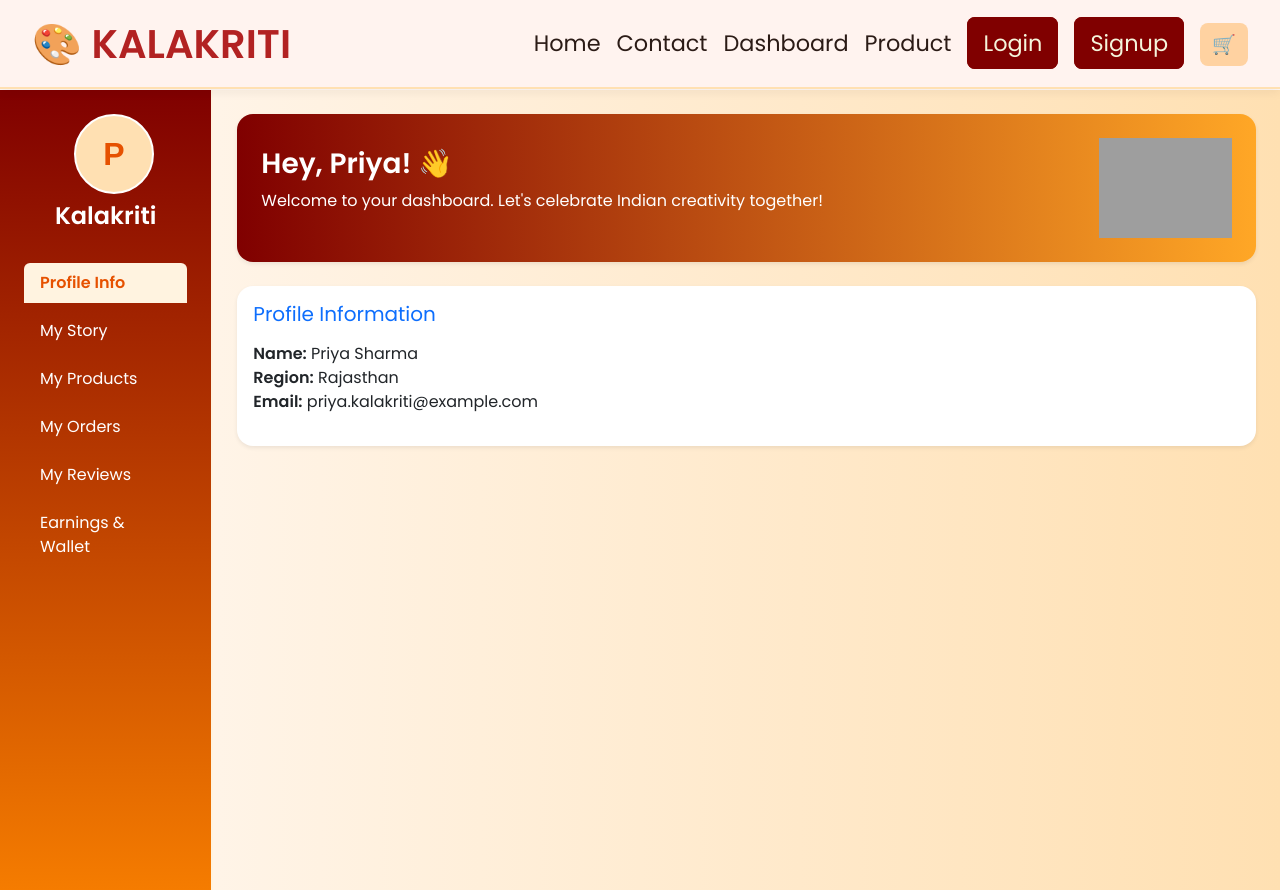
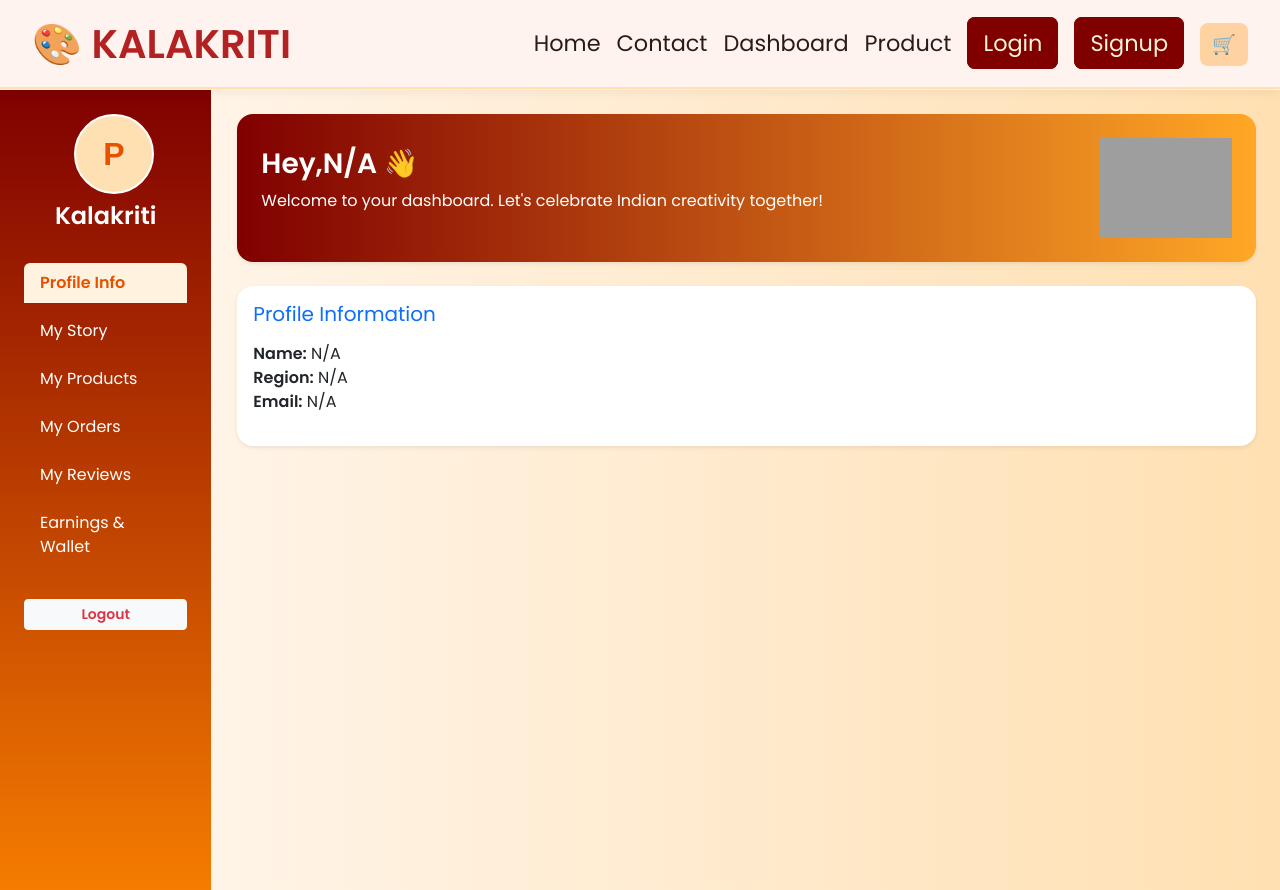
Before and after one commit to laxmikandivalasa/KalakritiAU, a React (Create React App) app in the folder client/: page /dashboard in a window 1280 px wide. Built offline with nearby package versions, Linux system fonts and the light colour scheme; grey boxes are pictures that could not be loaded.

Commit message:
added logout,details display in dashboard

```diff
--- a/client/src/pages/Dashboard.js
+++ b/client/src/pages/Dashboard.js
@@ -2,12 +2,17 @@ import React, { useState } from 'react';
 import 'bootstrap/dist/css/bootstrap.min.css';
 
 const Dashboard = () => {
+  const user = JSON.parse(localStorage.getItem('user')) || {};
   const [activeTab, setActiveTab] = useState('profile');
   const [bio, setBio] = useState("I am a textile artist from the vibrant deserts of Rajasthan. Inspired by my grandmother’s embroidery work, I started experimenting with eco-friendly dyes and natural fabrics. Every piece I create tells a story of tradition, sustainability, and love for heritage.");
   const [editingBio, setEditingBio] = useState(false);
   const [newBio, setNewBio] = useState(bio);
   const profileImage = null;
 
+  const handleLogout = () => {
+    localStorage.clear(); // or localStorage.removeItem('user');
+    window.location.href = '/login';
+  };
   const tabClass = (tab) => `list-group-item list-group-item-action sidebar-tab ${activeTab === tab ? 'active-tab' : ''}`;
 
   return (
@@ -87,6 +92,11 @@ const Dashboard = () => {
             <button onClick={() => setActiveTab('orders')} className={tabClass('orders')}>My Orders</button>
             <button onClick={() => setActiveTab('reviews')} className={tabClass('reviews')}>My Reviews</button>
             <button onClick={() => setActiveTab('wallet')} className={tabClass('wallet')}>Earnings & Wallet</button>
+
+            <button onClick={handleLogout} className="btn btn-sm btn-light mt-4 text-danger fw-bold">
+  Logout
+</button>
+
           </div>
         </div>
 
@@ -95,7 +105,7 @@ const Dashboard = () => {
           <div className="welcome-banner card border-0 shadow-sm mb-4 p-4 text-white">
             <div className="d-flex flex-column flex-md-row align-items-center justify-content-between">
               <div>
-                <h3 className="fw-bold">Hey, Priya! 👋</h3>
+                <h3 className="fw-bold">Hey,{user.fullName || "N/A"} 👋</h3>
                 <p>Welcome to your dashboard. Let's celebrate Indian creativity together!</p>
               </div>
               <img src="/illustration.png" alt="Welcome" className="img-fluid d-none d-md-block" style={{ maxHeight: '100px' }} />
@@ -107,9 +117,9 @@ const Dashboard = () => {
               <div className="card-body">
                 <h5 className="card-title mb-3 text-primary">Profile Information</h5>
                 <ul className="list-unstyled">
-                  <li><strong>Name:</strong> Priya Sharma</li>
-                  <li><strong>Region:</strong> Rajasthan</li>
-                  <li><strong>Email:</strong> priya.kalakriti@example.com</li>
+                  <li><strong>Name:</strong> {user.fullName || "N/A"}</li>
+                  <li><strong>Region:</strong> {user.area || "N/A"}</li>
+                  <li><strong>Email:</strong> {user.email || "N/A"}</li>
                 </ul>
               </div>
             </div>
--- a/client/src/pages/login.js
+++ b/client/src/pages/login.js
@@ -14,7 +14,8 @@ export default function LoginPage() {
 
 
       // Save token
-      localStorage.setItem('token', response.data.token);
+      // localStorage.setItem('token', response.data.token);
+      localStorage.setItem('user', JSON.stringify(response.data.user));
       alert("Login successful!");
       // Redirect to dashboard or protected page
       window.location.href = '/dashboard';
--- a/client/src/pages/signup.js
+++ b/client/src/pages/signup.js
@@ -33,6 +33,16 @@ export default function SignupPage() {
 
             // Save token to localStorage (or cookie)
             localStorage.setItem('token', response.data.token);
+
+            const userData = {
+                fullName,
+                email,
+                area,
+              };
+
+              localStorage.setItem('user', JSON.stringify(userData));
+
+
             alert("Signup successful!");
             // Optional: navigate to dashboard
             window.location.href = '/dashboard';
```
Also changed, not shown: 1 other file (tests, documents, lock files or other folders).
